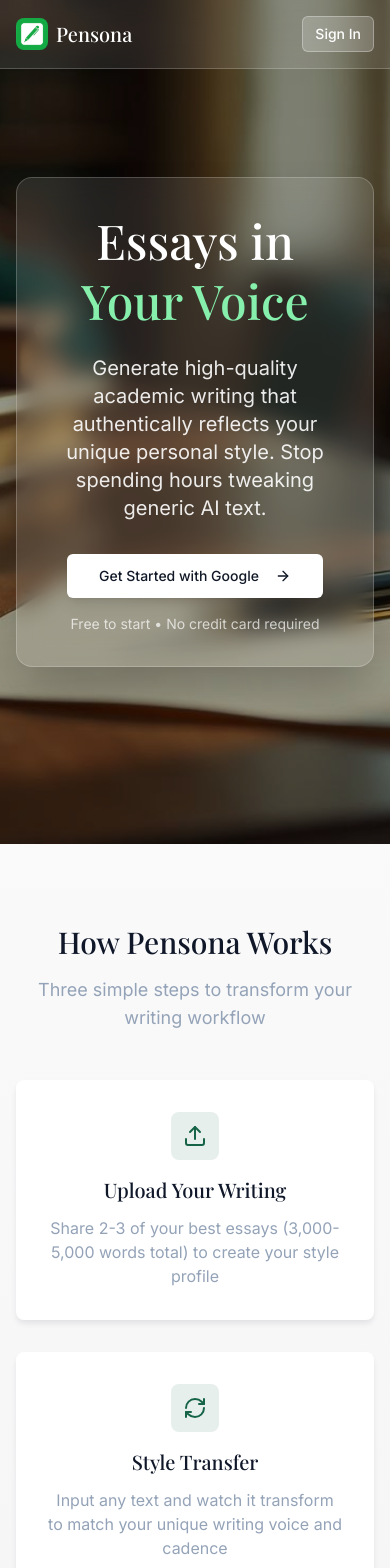
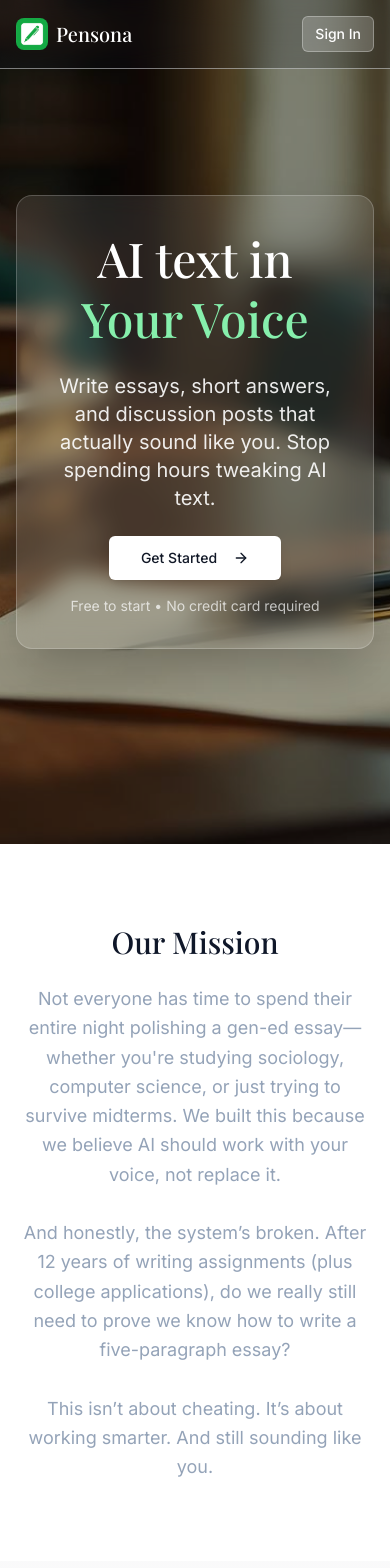
Before and after one commit to cameronbyrne4/persona-style-scribe, a React (Vite) app: page /history in a window 390 px wide. Shown: the top 1568 px of the page. Built offline with nearby package versions, Linux system fonts and the light colour scheme.

Commit message:
[Landing] change text and add mission

```diff
--- a/index.html
+++ b/index.html
@@ -4,11 +4,11 @@
     <meta charset="UTF-8" />
     <meta name="viewport" content="width=device-width, initial-scale=1.0" />
     <title>Pensona - Academic Writing in Your Voice</title>
-    <meta name="description" content="Generate high-quality academic writing that authentically reflects your unique personal style. Perfect for humanities students." />
+    <meta name="description" content="Generate high-quality academic writing that authentically reflects your unique personal style. Perfect for students." />
     <meta name="author" content="Pensona" />
 
     <meta property="og:title" content="Pensona - Academic Writing in Your Voice" />
-    <meta property="og:description" content="Generate high-quality academic writing that authentically reflects your unique personal style. Perfect for humanities students." />
+    <meta property="og:description" content="Generate high-quality academic writing that authentically reflects your unique personal style. Perfect for students." />
     <meta property="og:type" content="website" />
     <meta property="og:image" content="https://lovable.dev/opengraph-image-p98pqg.png" />
 
--- a/src/pages/Landing.tsx
+++ b/src/pages/Landing.tsx
@@ -3,12 +3,13 @@ import { Card, CardContent } from "@/components/ui/card";
 import { CheckCircle, Upload, RefreshCw, MessageSquare, ArrowRight } from "lucide-react";
 import heroImage from "@/assets/hero-academic.jpg";
 import { supabase } from "@/lib/supabaseClient";
-import { useEffect, useRef } from "react";
+import { useEffect, useRef, useState } from "react";
 import { animate, stagger, inView, scroll } from "motion";
 
 // Accept user as a prop
 const Landing = ({ user }) => {
   const heroRef = useRef<HTMLDivElement>(null);
+  const missionRef = useRef<HTMLDivElement>(null);
   const cardsRef = useRef<HTMLDivElement>(null);
   const benefitsRef = useRef<HTMLDivElement>(null);
 
@@ -33,6 +34,17 @@ const Landing = ({ user }) => {
       });
     }
 
+    // Mission section animation
+    if (missionRef.current) {
+      inView(missionRef.current, () => {
+        animate(
+          missionRef.current.querySelectorAll('h2, p'),
+          { opacity: [0, 1], y: [20, 0] },
+          { delay: stagger(0.2), duration: 0.6, ease: "easeOut" }
+        );
+      });
+    }
+
     // Benefits section animation
     if (benefitsRef.current) {
       inView(benefitsRef.current, () => {
@@ -44,6 +56,8 @@ const Landing = ({ user }) => {
       });
     }
   }, []);
+
+
 
   const handleGetStarted = () => {
     window.location.href = "/onboarding";
@@ -60,19 +74,31 @@ const Landing = ({ user }) => {
   return (
     <div className="min-h-screen">
       {/* Header */}
-      <header className="fixed top-0 left-0 right-0 z-50 border-b border-white/20 bg-white/10 backdrop-blur-md">
+      <header className="fixed top-0 left-0 right-0 z-50 border-b border-gray-200/50 bg-gray-900/20 backdrop-blur-md">
         <div className="container mx-auto px-4 py-4 flex items-center justify-between">
           <div className="flex items-center space-x-2">
             <img src="/Pensona.png" alt="Pensona logo" className="w-8 h-8 rounded-lg object-cover" />
-            <h1 className="text-xl font-playfair font-medium text-white">Pensona</h1>
+            <h1 className="text-xl font-playfair font-medium text-white">
+              Pensona
+            </h1>
           </div>
           {/* Conditionally render button based on user */}
           {user ? (
-            <Button variant="outline" size="sm" onClick={handleGoToDashboard} className="bg-white/20 border-white/30 text-white hover:bg-white/30">
+            <Button
+              variant="outline"
+              size="sm"
+              onClick={handleGoToDashboard}
+              className="bg-white/20 border-white/30 text-white hover:bg-white/30 transition-all duration-300"
+            >
               Go to Dashboard
             </Button>
           ) : (
-            <Button variant="outline" size="sm" onClick={handleSignIn} className="bg-white/20 border-white/30 text-white hover:bg-white/30">
+            <Button
+              variant="outline"
+              size="sm"
+              onClick={handleSignIn}
+              className="bg-white/20 border-white/30 text-white hover:bg-white/30 transition-all duration-300"
+            >
               Sign In
             </Button>
           )}
@@ -95,11 +121,11 @@ const Landing = ({ user }) => {
         <div ref={heroRef} className="relative z-10 text-center max-w-4xl mx-auto px-4">
           <div className="bg-white/10 backdrop-blur-md border border-white/20 rounded-2xl p-8 md:p-12 shadow-2xl">
             <h1 className="text-5xl md:text-7xl font-playfair font-medium text-white mb-6 leading-tight">
-              Essays in <span className="text-green-300">Your Voice</span>
+              AI text in <span className="text-green-300">Your Voice</span>
             </h1>
-            <p className="text-xl md:text-2xl text-white/90 mb-8 font-inter max-w-3xl mx-auto">
-              Generate high-quality academic writing that authentically reflects your unique personal style.
-              Stop spending hours tweaking generic AI text.
+            <p className="text-xl md:text-2xl text-white/90 mb-6 font-inter max-w-3xl mx-auto">
+              Write essays, short answers, and discussion posts that actually sound like you.
+              Stop spending hours tweaking AI text.
             </p>
             <Button
               variant="academic"
@@ -107,11 +133,30 @@ const Landing = ({ user }) => {
               onClick={handleSignIn}
               className="font-inter font-medium bg-white text-gray-900 hover:bg-white/90 shadow-lg"
             >
-              Get Started with Google
+              Get Started
               <ArrowRight className="ml-2 h-5 w-5" />
             </Button>
             <p className="text-sm text-white/70 mt-4 font-inter">
               Free to start • No credit card required
+            </p>
+          </div>
+        </div>
+      </section>
+
+      {/* Mission Section */}
+      <section className="py-20 bg-white">
+        <div className="container mx-auto px-4">
+          <div ref={missionRef} className="max-w-4xl mx-auto text-center">
+            <h2 className="text-3xl md:text-4xl font-playfair font-medium text-foreground mb-6">
+              Our Mission
+            </h2>
+            <p className="text-lg md:text-xl text-muted-foreground font-inter leading-relaxed max-w-3xl mx-auto">
+            Not everyone has time to spend their entire night polishing a gen-ed essay—whether you're studying sociology, computer science, or just trying to survive midterms. We built this because we believe AI should work with your voice, not replace it. <br/><br/>
+
+            And honestly, the system’s broken. After 12 years of writing assignments (plus college applications), do we really still need to prove we know how to write a five-paragraph essay?<br/><br/>
+
+            This isn’t about cheating. It’s about working smarter. And still sounding like you.
+
             </p>
           </div>
         </div>
@@ -124,9 +169,7 @@ const Landing = ({ user }) => {
             <h2 className="text-3xl font-playfair font-medium text-foreground mb-4">
               How Pensona Works
             </h2>
-            <p className="text-lg text-muted-foreground font-inter max-w-2xl mx-auto">
-              Three simple steps to transform your writing workflow
-            </p>
+
           </div>
 
         <div ref={cardsRef} className="grid md:grid-cols-3 gap-8 max-w-5xl mx-auto">
@@ -136,10 +179,10 @@ const Landing = ({ user }) => {
                 <Upload className="h-6 w-6 text-primary" />
               </div>
               <h3 className="text-xl font-playfair font-medium text-foreground mb-3">
-                Upload Your Writing
+                Upload Samples
               </h3>
               <p className="text-muted-foreground font-inter">
-                Share 2-3 of your best essays (3,000-5,000 words total) to create your style profile
+                Share your favorite old essays to teach us what you sound like as a writer.
               </p>
             </CardContent>
           </Card>
@@ -153,7 +196,7 @@ const Landing = ({ user }) => {
                 Style Transfer
               </h3>
               <p className="text-muted-foreground font-inter">
-                Input any text and watch it transform to match your unique writing voice and cadence
+                Input any text and watch it be translated into your unique writing style.
               </p>
             </CardContent>
           </Card>
@@ -167,7 +210,7 @@ const Landing = ({ user }) => {
                 Research & Answer
               </h3>
               <p className="text-muted-foreground font-inter">
-                Upload source materials and ask questions. Get well-researched answers in your style
+                For larger assignments, upload reading materials and ask questions. Get well-researched answers in your style.
               </p>
             </CardContent>
           </Card>
```
